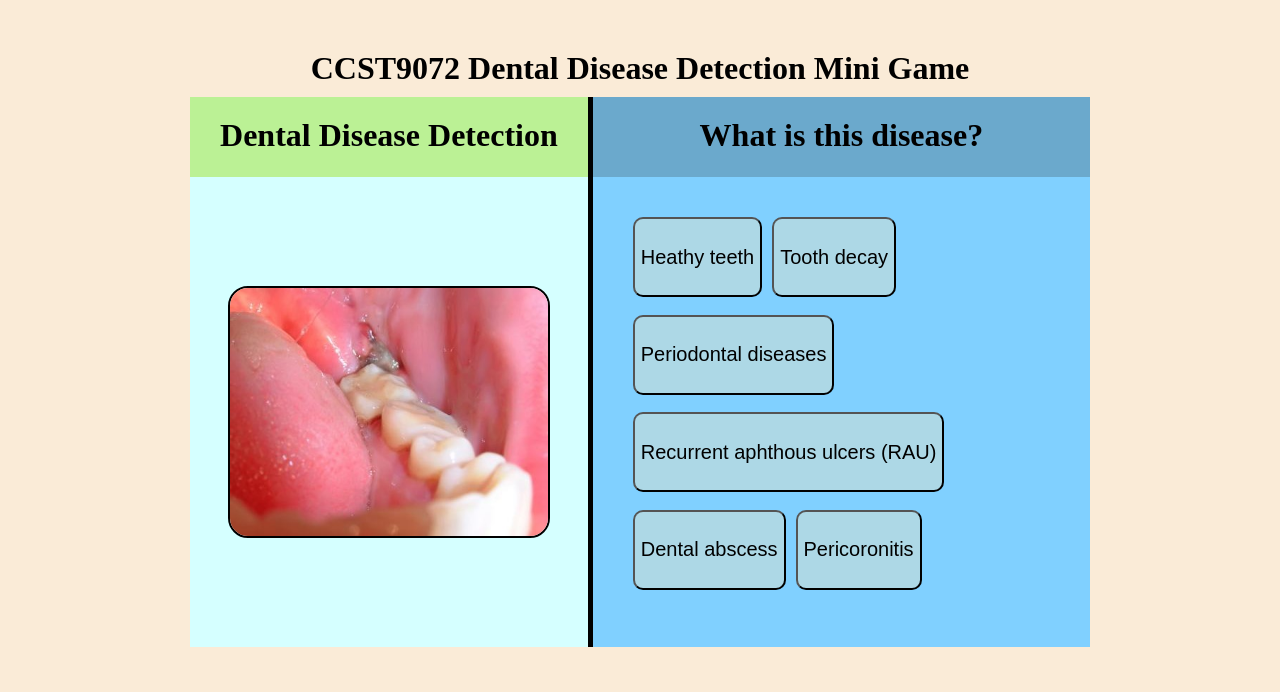
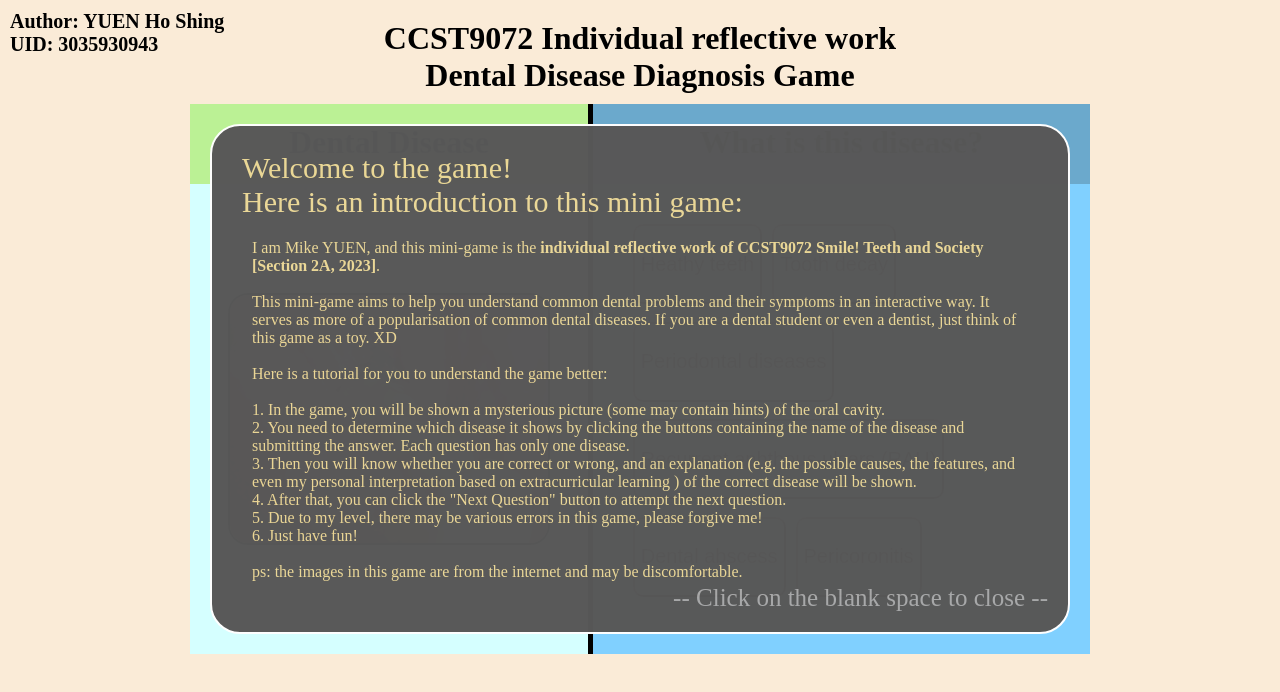
Before and after one commit to coder-booker/CCST9072_teeth_mini_game, a plain HTML site: page index.html in a window 1280 px wide. Drawn offline with Linux system fonts and the light colour scheme.

Commit message:
Finished the mini-game

```diff
--- a/index.css
+++ b/index.css
@@ -3,25 +3,35 @@ author: YUEN Ho Shing
 UID: 3035930493
 */
 
+#me {
+    position: fixed;
+    top: 10px;
+    left: 10px;
+
+    margin: 0;
+    padding: 0;
+
+    font-size: 20px;;
+}
+
 body {
 
-    margin: 50px auto;
+    margin: auto;
+    margin-top: 20px;
 
     width: 900px;
     height: 600px;
 
     background-color: antiquewhite;
+}
 
-    & > h1 {
+body > h1 {
     box-sizing: border-box;
     margin: 0;
     padding: 0;
     padding-bottom: 10px;
 
-        /* height: 80px; */
-
     text-align: center;
-    }
 }
 
 #main {
@@ -42,12 +52,11 @@ body {
     width: 400px;
     height: 100%;
 
-    /* background-image: url("./mouth.jpg"); */
     background-position: center;
     background-size: contain;
     background-repeat: no-repeat;
-
-    & > h1 {
+}
+#left > h1 {
     box-sizing: border-box;
     margin: 0;
     padding: 20px 0;
@@ -57,11 +66,9 @@ body {
     text-align: center;
 
     background-color: rgb(187, 241, 149);
-
-        /* opacity: 0.8; */
 }
 
-    & #question {
+#left #question {
     display: flex;
     flex-direction: column;
     justify-content: space-around;
@@ -71,7 +78,7 @@ body {
     height: calc(100% - 80px);
 }
 
-    & img {
+#left img {
 
     width: 80%;
 
@@ -80,35 +87,6 @@ body {
     border-radius: 20px;
     border: 2px solid black;
 }
-    /* & .blks {
-        display: none;
-
-        width: 50px;
-        height: 50px;
-
-        opacity: 0.5;
-
-        background-color: red;
-
-    } */
-}
-
-
-/*
-#s1-0 {
-    position: absolute;
-    bottom: 70px;
-    right: 80px;
-
-    display: none;
-
-    width: 240px;
-    height: 200px;
-
-    background-color: rgb(66, 66, 66);
-
-    opacity: 0.8;
-} */
 
 #right {
     position: relative;
@@ -120,7 +98,9 @@ body {
 
     background-color: rgb(128, 208, 255);
 
-    & > h1 {
+
+}
+#right > h1 {
     box-sizing: border-box;
     margin: 0;
     padding: 20px 0;
@@ -130,11 +110,9 @@ body {
     text-align: center;
 
     background-color: rgb(107, 169, 204);
-
-        /* opacity: 0.8; */
 }
 
-    & > div {
+#right > div {
     display: flex;
     /* flex-direction: column; */
     flex-wrap: wrap;
@@ -146,10 +124,8 @@ body {
 
     width: 100%;
     height: calc(100% - 80px);
-
-        /* background-color: rgb(128, 208, 255); */
-
-        & > .s {
+}
+#right > div > .s {
 
     box-sizing: border-box;
     margin-right: 10px;
@@ -163,9 +139,8 @@ body {
 
     background-color: lightblue;
 }
-    }
 
-    & #submit {
+#right #submit {
     position: absolute;
     bottom: 20px;
     right: 20px;
@@ -182,7 +157,7 @@ body {
     background-color: rgb(252, 181, 59);
 }
 
-    & #next {
+#right #next {
     position: absolute;
     bottom: 20px;
     right: 20px;
@@ -190,7 +165,6 @@ body {
     display: none;
 
     width: 100px;
-        /* height: 40px; */
 
     border-radius: 5px;
 
@@ -198,7 +172,6 @@ body {
     color: white;
 
     background-color: rgb(74, 139, 0);
-    }
 }
 
 #explain {
@@ -209,7 +182,7 @@ body {
     /* display: none; */
 
     box-sizing: border-box;
-    padding: 30px;
+    padding: 25px 30px;
 
     width: calc(100% - 40px);
     height: calc(100% - 40px);
@@ -218,20 +191,23 @@ body {
     border-radius: 30px;
 
     font-size: 40px;
-    color: white;
+    color: rgb(235, 215, 150);
 
     background-color: rgb(88, 88, 88);
 
     opacity: 0.99;
 
-    & > p {
+
+}
+
+#explain > p {
     margin: 0;
     padding: 10px;
     padding-top: 20px;
     font-size: 20px;
 }
 
-    & > span:last-of-type {
+#explain > span:last-of-type {
     position: absolute;
     bottom: 20px;
     right: 20px;
@@ -239,4 +215,3 @@ body {
     font-size: 20px;
     color: rgb(168, 168, 168);
 }
-}
--- a/index.html
+++ b/index.html
@@ -1,21 +1,35 @@
 <html>
+    <!--
+    author: YUEN Ho Shing
+    UID: 3035930493
+    -->
     <head>
         <meta charset="utf-8">
         <meta name="viewport" content="width=device-width, initial-scale=1">
         <link rel="stylesheet" href="./index.css">
         <script src="./index.js"></script>
         <script src="./jquery-3.5.1.js"></script>
-        <title> Home </title>
+        <title> Dental mini-game </title>
     </head>
+
+    <p id="me">
+        <b>
+        Author: YUEN Ho Shing
+        <br>
+        UID: 3035930943
+        </b>
+    </p>
 
     <body>
         <h1>
-            CCST9072 Dental Disease Detection Mini Game
+            CCST9072 Individual reflective work
+            <br>
+            Dental Disease Diagnosis Game
         </h1>
         <div id="main">
             <div id="left">
                 <h1>
-                    Dental Disease Detection
+                    Dental Disease
                 </h1>
                 <div id="question">
                     <img src="" alt="tooth">
@@ -43,11 +57,10 @@
                 </button>
             </div>
             <div id="explain">
-                <span>you are correct</span>
+                <span>correct</span>
                 <br>
                 <span>Explanation:</span>
-                <p>
-                </p>
+                <p></p>
                 <span>-- Click on the blank space to close --</span>
             </div>
         </div>
--- a/index.js
+++ b/index.js
@@ -1,3 +1,5 @@
+// author: YUEN Ho Shing
+// UID: 3035930493
 
 const DISEASES_TABLE = {
     "s0": {
@@ -68,6 +70,22 @@ const DISEASES_TABLE = {
             This can be treated with antibiotics, but if the condition is serious, surgery may be needed to remove the infected tissue.`
     }
 }
+
+const INTRO =
+    `I am Mike YUEN, and this mini-game is the <b>individual reflective work of CCST9072 Smile! Teeth and Society [Section 2A, 2023]</b>.
+
+    This mini-game aims to help you understand common dental problems and their symptoms in an interactive way. It serves as more of a popularisation of common dental diseases. If you are a dental student or even a dentist, just think of this game as a toy. XD
+
+    Here is a tutorial for you to understand the game better:
+
+    1. In the game, you will be shown a mysterious picture (some may contain hints) of the oral cavity.
+    2. You need to determine which disease it shows by clicking the buttons containing the name of the disease and submitting the answer. Each question has only one disease.
+    3. Then you will know whether you are correct or wrong, and an explanation (e.g. the possible causes, the features, and even my personal interpretation based on extracurricular learning ) of the correct disease will be shown.
+    4. After that, you can click the "Next Question" button to attempt the next question.
+    5. Due to my level, there may be various errors in this game, please forgive me!
+    6. Just have fun!
+
+    ps: the images in this game are from the internet and may be discomfortable. `
 
 var ans = -1;
 var selected = -1;
@@ -147,11 +165,15 @@ function show_explain(is_correct) {
     let explain = $("#explain");
     explain.css("display", "block");
 
-    explain.find("span").first().text(is_correct ? "Correct!" : "Wrong!");
-    explain.find("span").first().css("color", is_correct ? "lightgreen" : "red")
+    let span = explain.find("span");
+    span.css("font-size", "40px");
+    span.first().text(is_correct ? "Correct!" : "Wrong!");
+    span.first().css("color", is_correct ? "lightgreen" : "red");
+    span.eq(1).text("Answer: " + DISEASES_TABLE[`s${ans}`]["name"]);
+    span.eq(2).css("font-size", "20px");
 
-    explain.find("span").eq(1).text("Answer: " + DISEASES_TABLE[`s${ans}`]["name"]);
-    explain.find("p").first().html(DISEASES_TABLE[`s${ans}`]["explain"].replace(/\n/g, "<br><br>"));
+    explain.find("p").css("font-size", "20px");
+    explain.find("p").html(DISEASES_TABLE[`s${ans}`]["explain"].replace(/\n/g, "<br><br>"));
 }
 
 function reset() {
@@ -166,9 +188,28 @@ function reset() {
     $("#explain").css("display", "none");
 }
 
+function tutorial() {
+    let explain = $("#explain");
+    explain.css("display", "block");
+
+    let span = explain.find("span");
+
+    span.first().text("Welcome to the game! ");
+    span.css("font-size", "30px");
+
+    span.eq(1).text("Here is an introduction to this mini game: ");
+
+    span.eq(2).css("font-size", "25px");
+
+    explain.find("p").first().css("font-size", "16px");
+    console.log("asdasd");
+    explain.find("p").first().html(INTRO.replace(/\n/g, "<br>"));
+}
+
 function main() {
     set_button();
     make_new_question();
+    tutorial();
 }
 
 
```
Also changed, not shown: concept.txt (deleted), 1 other file. Lines whose indentation alone changed are shown as unchanged.
